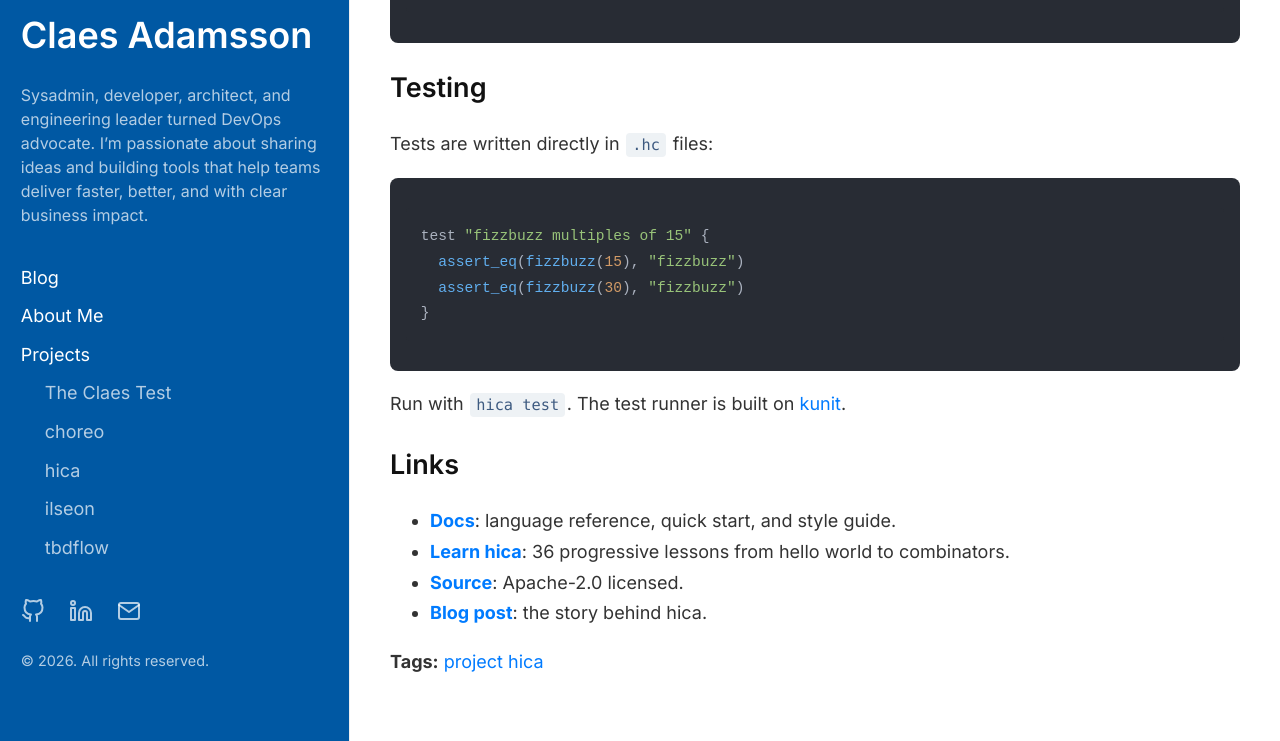
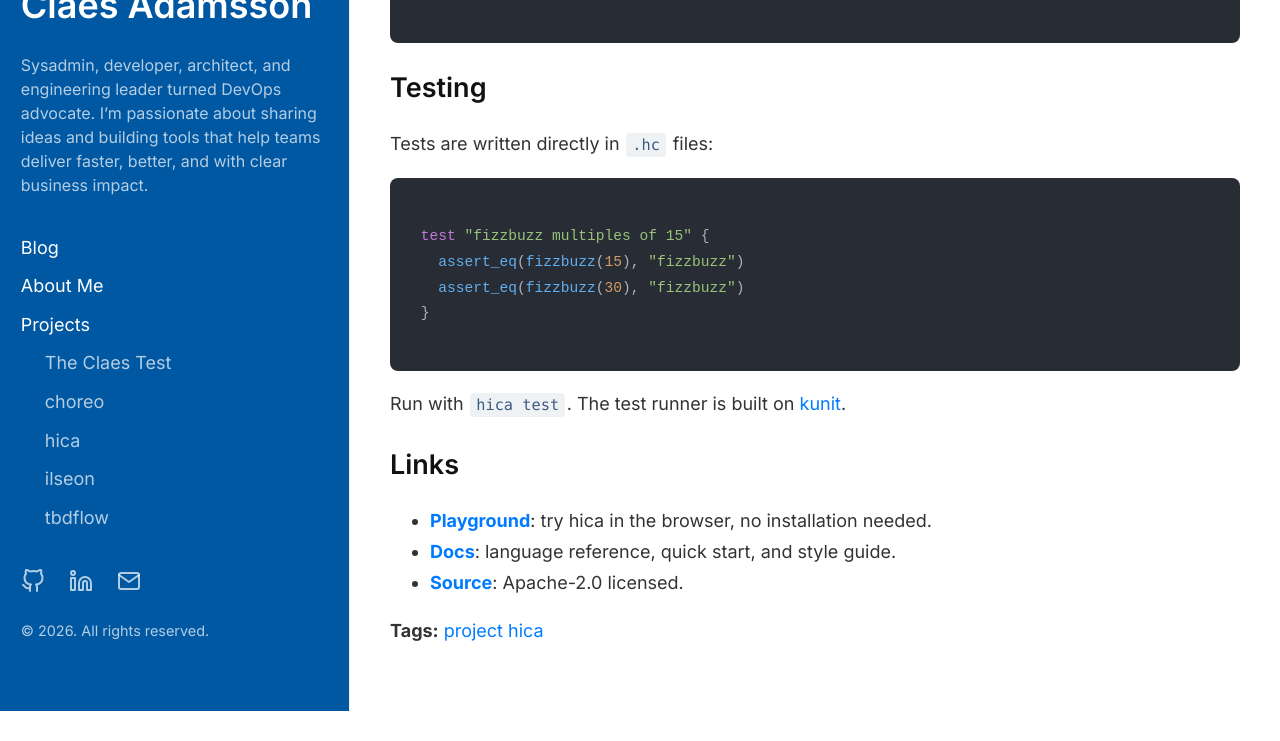
Before and after one commit to cladam/cladam.github.io, a Jekyll site: the page built from _projects/hica.md, in a window 1280 px wide and 900 px high, scrolled down 2435 px, cut to the strip 159-900 px from the top of the window. Built offline with Jekyll 4.4.1, drawn with Linux system fonts in a browser that asks for light colours; after the commit the page ends 3305 px from its top, so only the background shows below that.

Commit message:
fix: update syntax for hica project

````diff
--- a/_projects/hica.md
+++ b/_projects/hica.md
@@ -26,7 +26,7 @@ What I built is the front half: the syntax, the type checker, the diagnostics, a
 
 ## Example
 
-```rust
+```hica
 fun fizzbuzz(n) =>
   if n % 15 == 0 { "fizzbuzz" }
   else if n % 3 == 0 { "fizz" }
@@ -80,7 +80,7 @@ hica clean file.hc      # Remove build artifacts
 
 Tests are written directly in `.hc` files:
 
-```rust
+```hica
 test "fizzbuzz multiples of 15" {
   assert_eq(fizzbuzz(15), "fizzbuzz")
   assert_eq(fizzbuzz(30), "fizzbuzz")
@@ -91,7 +91,6 @@ Run with `hica test`. The test runner is built on [kunit](https://github.com/cla
 
 ## Links
 
-* [**Docs**](https://cladam.github.io/hica/docs/): language reference, quick start, and style guide.
-* [**Learn hica**](https://cladam.github.io/hica/docs/learn): 36 progressive lessons from hello world to combinators.
-* [**Source**](https://github.com/cladam/hica): Apache-2.0 licensed.
-* [**Blog post**](https://cladam.github.io/2026/05/13/introducing-hica/): the story behind hica.
+- [**Playground**](https://cladam.github.io/hica/playground/): try hica in the browser, no installation needed.
+- [**Docs**](https://cladam.github.io/hica/docs/): language reference, quick start, and style guide.
+- [**Source**](https://github.com/cladam/hica): Apache-2.0 licensed.
````
